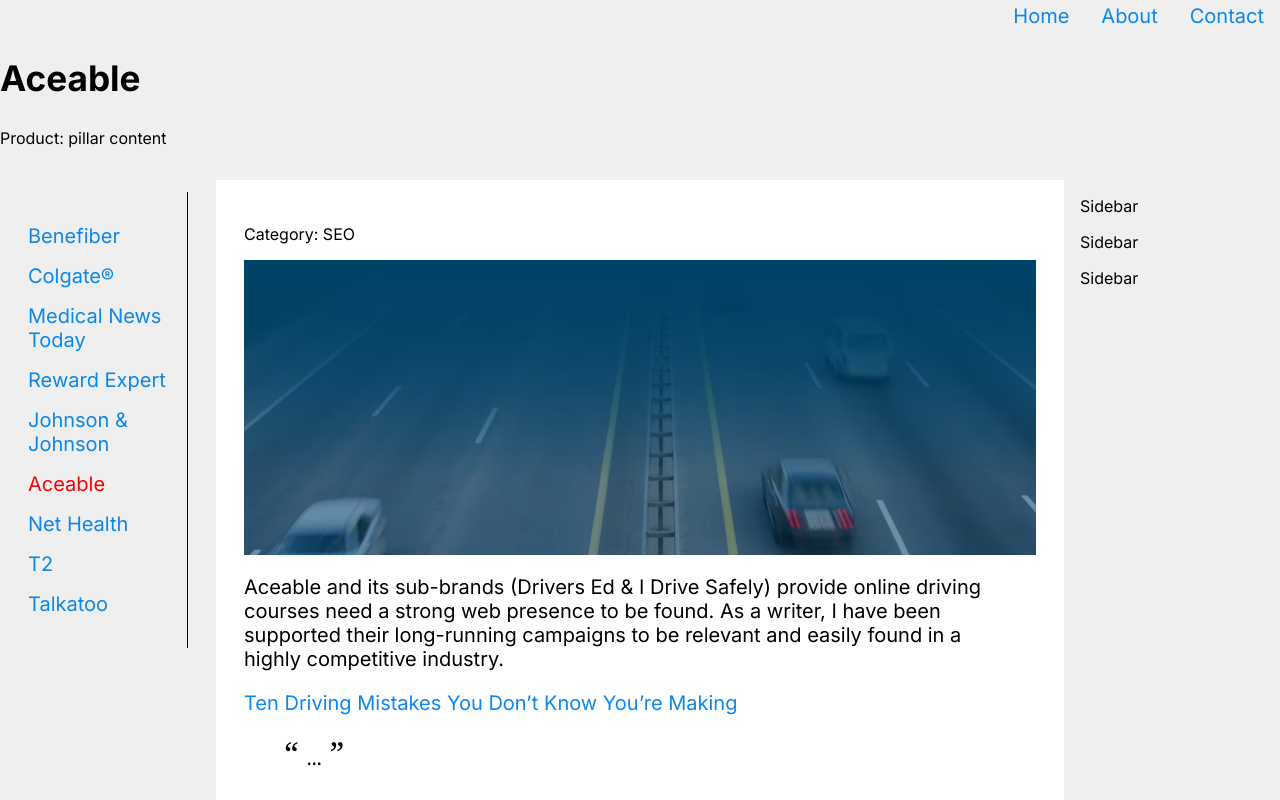
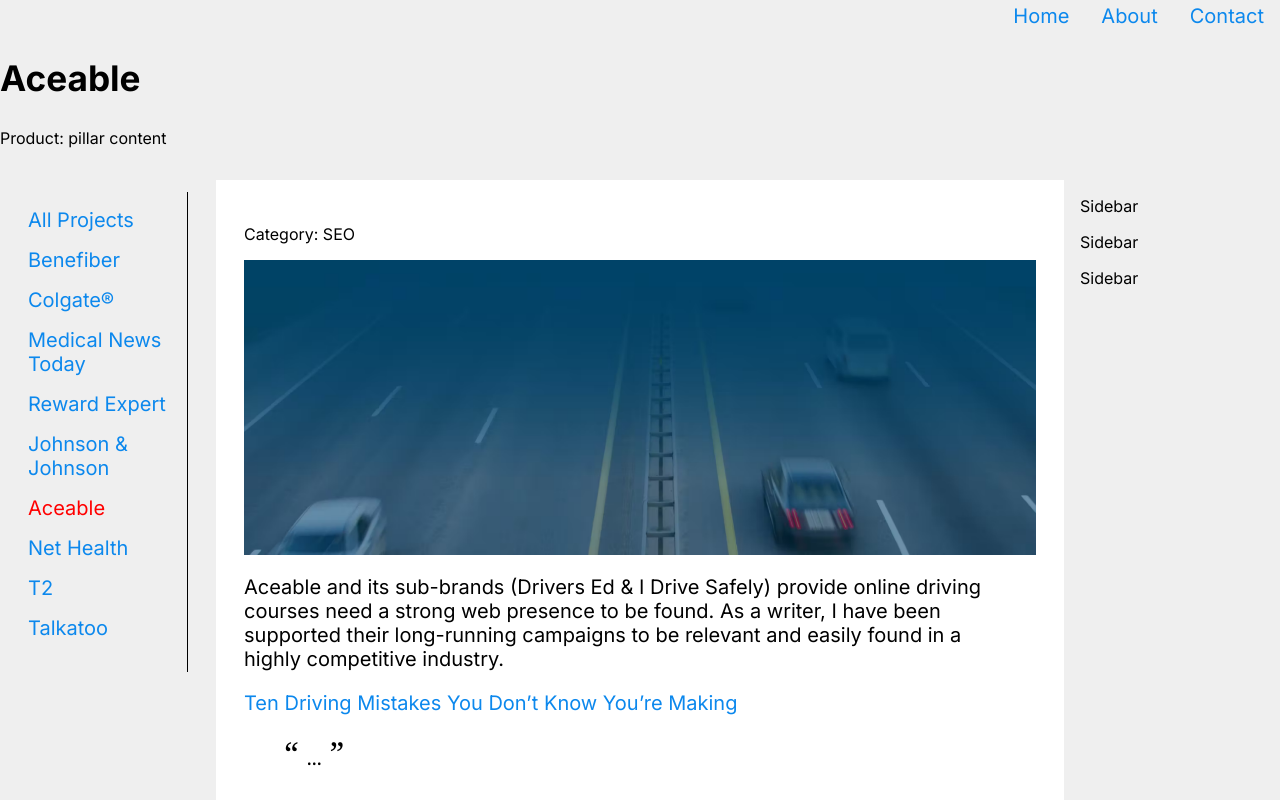
Before and after one commit to cml815/about-a, a React (Create React App) app: page /projects/Aceable in a window 1280 px wide. Shown: the top 800 px of the page. Built offline with nearby package versions, Linux system fonts and the light colour scheme.

Commit message:
add all projects link

```diff
--- a/src/components/Sidebar.jsx
+++ b/src/components/Sidebar.jsx
@@ -1,4 +1,4 @@
-import { NavLink, Outlet } from "react-router-dom";
+import { Link, NavLink, Outlet } from "react-router-dom";
 import { getProjects } from "../data";
 
 export default function Sidebar() {
@@ -11,6 +11,7 @@ export default function Sidebar() {
           padding: "1rem",
         }}
       >
+          <a href="/">All Projects</a>
         {projects.map((project) => (
           <NavLink
             style={({ isActive }) => {
```
